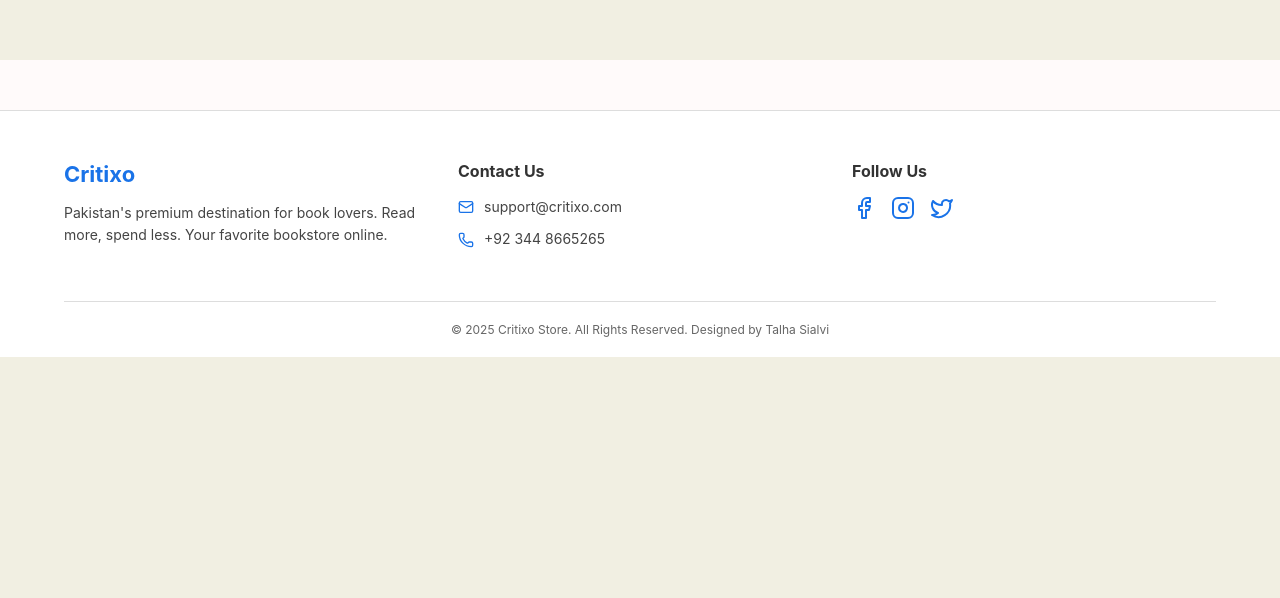
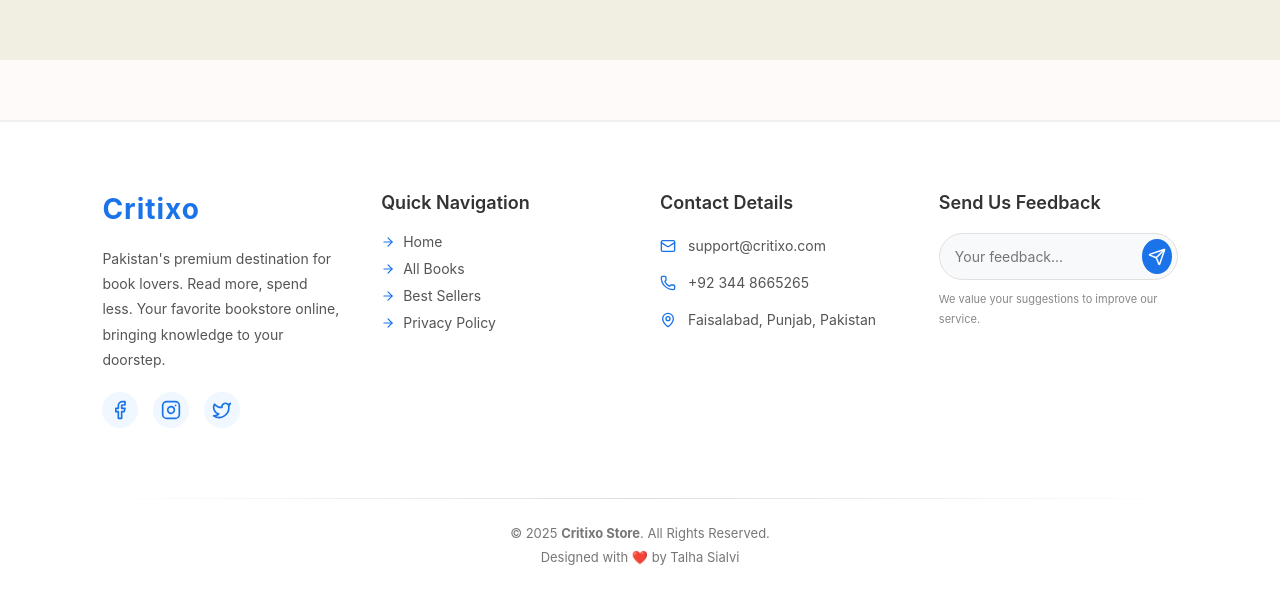
Before and after one commit to mtalhakhansialvi786-collab/Critixo, a React (Vite) app in the folder frontend/: page / in a window 1280 px wide. Shown: the part 760-1358 px from the top of the page. Before the commit the page ends 1117 px from the top, so only its background shows below. Built offline with nearby package versions, Linux system fonts and the light colour scheme; no server answers.

Commit message:
Update Footer.jsx

```diff
--- a/frontend/src/components/Footer.jsx
+++ b/frontend/src/components/Footer.jsx
@@ -1,35 +1,151 @@
-import React from 'react';
-import { Facebook, Twitter, Instagram, Mail, Phone } from 'lucide-react';
+// import React from 'react';
+// import { Facebook, Twitter, Instagram, Mail, Phone } from 'lucide-react';
+
+// const Footer = () => {
+//   return (
+//     <footer style={styles.footer}>
+//       <div style={styles.content}>
+//         <div style={styles.section}>
+//           <h3 style={styles.logo}>Critixo</h3>
+//           <p style={styles.text}>Pakistan's premium destination for book lovers. Read more, spend less. Your favorite bookstore online.</p>
+//         </div>
+
+//         <div style={styles.section}>
+//           <h4 style={{ marginBottom: '15px' }}>Contact Us</h4>
+//           <p style={styles.text}><Mail size={16} color="#1A73E8" /> support@critixo.com</p>
+//           <p style={styles.text}><Phone size={16} color="#1A73E8" /> +92 344 8665265</p>
+//         </div>
+
+//         <div style={styles.section}>
+//           <h4 style={{ marginBottom: '15px' }}>Follow Us</h4>
+//           <div style={styles.socials}>
+//             {/* Facebook link added here */}
+//             <a href="https://www.facebook.com/profile.php?id=61574169407534" target="_blank" rel="noopener noreferrer">
+//               <Facebook style={styles.icon} />
+//             </a>
+//             <Instagram style={styles.icon} />
+//             <Twitter style={styles.icon} />
+//           </div>
+//         </div>
+//       </div>
+//       <div style={styles.bottom}>
+//         © 2025 Critixo Store. All Rights Reserved. Designed by Talha Sialvi
+//       </div>
+//     </footer>
+//   );
+// };
+
+// const styles = {
+//   footer: {
+//     background: '#FFFFFF',
+//     padding: '50px 5% 20px 5%',
+//     borderTop: '1px solid #ddd',
+//     marginTop: '50px',
+//     color: '#333'
+//   },
+//   content: { display: 'flex', justifyContent: 'space-between', flexWrap: 'wrap', gap: '30px' },
+//   section: { flex: '1', minWidth: '200px' },
+//   logo: { color: '#1A73E8', marginBottom: '15px', fontSize: '22px' },
+//   text: {
+//     color: '#444',
+//     fontSize: '14px',
+//     lineHeight: '1.6',
+//     display: 'flex',
+//     alignItems: 'center',
+//     gap: '10px',
+//     marginBottom: '10px'
+//   },
+//   socials: { display: 'flex', gap: '15px', marginTop: '10px' },
+//   icon: { cursor: 'pointer', color: '#1A73E8', transition: '0.3s' },
+//   bottom: {
+//     textAlign: 'center',
+//     color: '#666',
+//     fontSize: '12px',
+//     marginTop: '40px',
+//     borderTop: '1px solid #ddd',
+//     paddingTop: '20px'
+//   }
+// };
+
+// export default Footer;
+import React, { useState } from 'react';
+import { Facebook, Twitter, Instagram, Mail, Phone, Send, MapPin, ArrowRight } from 'lucide-react';
 
 const Footer = () => {
+  const [feedback, setFeedback] = useState("");
+
+  const handleFeedback = (e) => {
+    e.preventDefault();
+    alert("Thank you for your feedback!");
+    setFeedback("");
+  };
+
   return (
     <footer style={styles.footer}>
       <div style={styles.content}>
+        {/* Section 1: Brand Info */}
         <div style={styles.section}>
           <h3 style={styles.logo}>Critixo</h3>
-          <p style={styles.text}>Pakistan's premium destination for book lovers. Read more, spend less. Your favorite bookstore online.</p>
+          <p style={styles.text}>
+            Pakistan's premium destination for book lovers. Read more, spend less.
+            Your favorite bookstore online, bringing knowledge to your doorstep.
+          </p>
+          <div style={styles.socials}>
+            <a href="https://www.facebook.com/profile.php?id=61574169407534" target="_blank" rel="noopener noreferrer" style={styles.iconWrapper}>
+              <Facebook style={styles.icon} size={20} />
+            </a>
+            <div style={styles.iconWrapper}><Instagram style={styles.icon} size={20} /></div>
+            <div style={styles.iconWrapper}><Twitter style={styles.icon} size={20} /></div>
+          </div>
         </div>
 
+        {/* Section 2: Quick Links */}
         <div style={styles.section}>
-          <h4 style={{ marginBottom: '15px' }}>Contact Us</h4>
+          <h4 style={styles.heading}>Quick Navigation</h4>
+          <ul style={styles.list}>
+            <li style={styles.listItem}><ArrowRight size={14} color="#1A73E8" /> Home</li>
+            <li style={styles.listItem}><ArrowRight size={14} color="#1A73E8" /> All Books</li>
+            <li style={styles.listItem}><ArrowRight size={14} color="#1A73E8" /> Best Sellers</li>
+            <li style={styles.listItem}><ArrowRight size={14} color="#1A73E8" /> Privacy Policy</li>
+          </ul>
+        </div>
+
+        {/* Section 3: Contact & Address */}
+        <div style={styles.section}>
+          <h4 style={styles.heading}>Contact Details</h4>
           <p style={styles.text}><Mail size={16} color="#1A73E8" /> support@critixo.com</p>
           <p style={styles.text}><Phone size={16} color="#1A73E8" /> +92 344 8665265</p>
+          <p style={styles.text}><MapPin size={16} color="#1A73E8" /> Faisalabad, Punjab, Pakistan</p>
         </div>
 
+        {/* Section 4: Feedback & Newsletter */}
         <div style={styles.section}>
-          <h4 style={{ marginBottom: '15px' }}>Follow Us</h4>
-          <div style={styles.socials}>
-            {/* Facebook link added here */}
-            <a href="https://www.facebook.com/profile.php?id=61574169407534" target="_blank" rel="noopener noreferrer">
-              <Facebook style={styles.icon} />
-            </a>
-            <Instagram style={styles.icon} />
-            <Twitter style={styles.icon} />
-          </div>
+          <h4 style={styles.heading}>Send Us Feedback</h4>
+          <form onSubmit={handleFeedback} style={styles.feedbackForm}>
+            <input
+              type="text"
+              placeholder="Your feedback..."
+              value={feedback}
+              onChange={(e) => setFeedback(e.target.value)}
+              style={styles.input}
+              required
+            />
+            <button type="submit" style={styles.sendBtn}>
+              <Send size={18} color="#FFFFFF" />
+            </button>
+          </form>
+          <p style={{...styles.text, fontSize: '11px', marginTop: '10px', color: '#888'}}>
+            We value your suggestions to improve our service.
+          </p>
         </div>
       </div>
+
       <div style={styles.bottom}>
-        © 2025 Critixo Store. All Rights Reserved. Designed by Talha Sialvi
+        <div style={styles.divider}></div>
+        <p style={styles.copyright}>
+          © {new Date().getFullYear()} <strong>Critixo Store</strong>. All Rights Reserved.
+          <span style={{display: 'block', marginTop: '5px'}}>Designed with ❤️ by Talha Sialvi</span>
+        </p>
       </div>
     </footer>
   );
@@ -38,32 +154,115 @@
 const styles = {
   footer: {
     background: '#FFFFFF',
-    padding: '50px 5% 20px 5%',
-    borderTop: '1px solid #ddd',
-    marginTop: '50px',
+    padding: '70px 8% 30px 8%',
+    borderTop: '2px solid #F0F0F0',
+    marginTop: '60px',
+    color: '#333',
+    fontFamily: "'Segoe UI', Tahoma, Geneva, Verdana, sans-serif"
+  },
+  content: {
+    display: 'flex',
+    justifyContent: 'space-between',
+    flexWrap: 'wrap',
+    gap: '40px'
+  },
+  section: {
+    flex: '1',
+    minWidth: '220px',
+    marginBottom: '20px'
+  },
+  logo: {
+    color: '#1A73E8',
+    marginBottom: '20px',
+    fontSize: '28px',
+    fontWeight: 'bold',
+    letterSpacing: '1px'
+  },
+  heading: {
+    color: '#333',
+    fontSize: '18px',
+    marginBottom: '20px',
+    fontWeight: '600',
+    position: 'relative'
+  },
+  text: {
+    color: '#555',
+    fontSize: '14px',
+    lineHeight: '1.8',
+    display: 'flex',
+    alignItems: 'center',
+    gap: '12px',
+    marginBottom: '12px'
+  },
+  list: {
+    listStyle: 'none',
+    padding: 0,
+    margin: 0
+  },
+  listItem: {
+    fontSize: '14px',
+    color: '#555',
+    marginBottom: '10px',
+    cursor: 'pointer',
+    display: 'flex',
+    alignItems: 'center',
+    gap: '8px',
+    transition: '0.3s transform ease',
+    // Hover effect is handled by CSS usually, but adding transition here
+  },
+  socials: { display: 'flex', gap: '15px', marginTop: '20px' },
+  iconWrapper: {
+    padding: '8px',
+    borderRadius: '50%',
+    background: '#F0F7FF',
+    display: 'flex',
+    alignItems: 'center',
+    justifyContent: 'center',
+    transition: '0.3s all ease',
+    cursor: 'pointer'
+  },
+  icon: { color: '#1A73E8' },
+  feedbackForm: {
+    display: 'flex',
+    alignItems: 'center',
+    background: '#F8F9FA',
+    borderRadius: '30px',
+    padding: '5px 5px 5px 15px',
+    border: '1px solid #E0E0E0'
+  },
+  input: {
+    border: 'none',
+    background: 'transparent',
+    outline: 'none',
+    fontSize: '14px',
+    width: '100%',
     color: '#333'
   },
-  content: { display: 'flex', justifyContent: 'space-between', flexWrap: 'wrap', gap: '30px' },
-  section: { flex: '1', minWidth: '200px' },
-  logo: { color: '#1A73E8', marginBottom: '15px', fontSize: '22px' },
-  text: {
-    color: '#444',
-    fontSize: '14px',
-    lineHeight: '1.6',
+  sendBtn: {
+    background: '#1A73E8',
+    border: 'none',
+    borderRadius: '50%',
+    width: '35px',
+    height: '35px',
     display: 'flex',
     alignItems: 'center',
-    gap: '10px',
-    marginBottom: '10px'
+    justifyContent: 'center',
+    cursor: 'pointer',
+    transition: '0.3s'
   },
-  socials: { display: 'flex', gap: '15px', marginTop: '10px' },
-  icon: { cursor: 'pointer', color: '#1A73E8', transition: '0.3s' },
   bottom: {
-    textAlign: 'center',
-    color: '#666',
-    fontSize: '12px',
-    marginTop: '40px',
-    borderTop: '1px solid #ddd',
-    paddingTop: '20px'
+    marginTop: '50px',
+    textAlign: 'center'
+  },
+  divider: {
+    height: '1px',
+    background: 'linear-gradient(to right, transparent, #ddd, transparent)',
+    marginBottom: '25px'
+  },
+  copyright: {
+    color: '#777',
+    fontSize: '13px',
+    lineHeight: '1.5'
   }
 };
 
```
